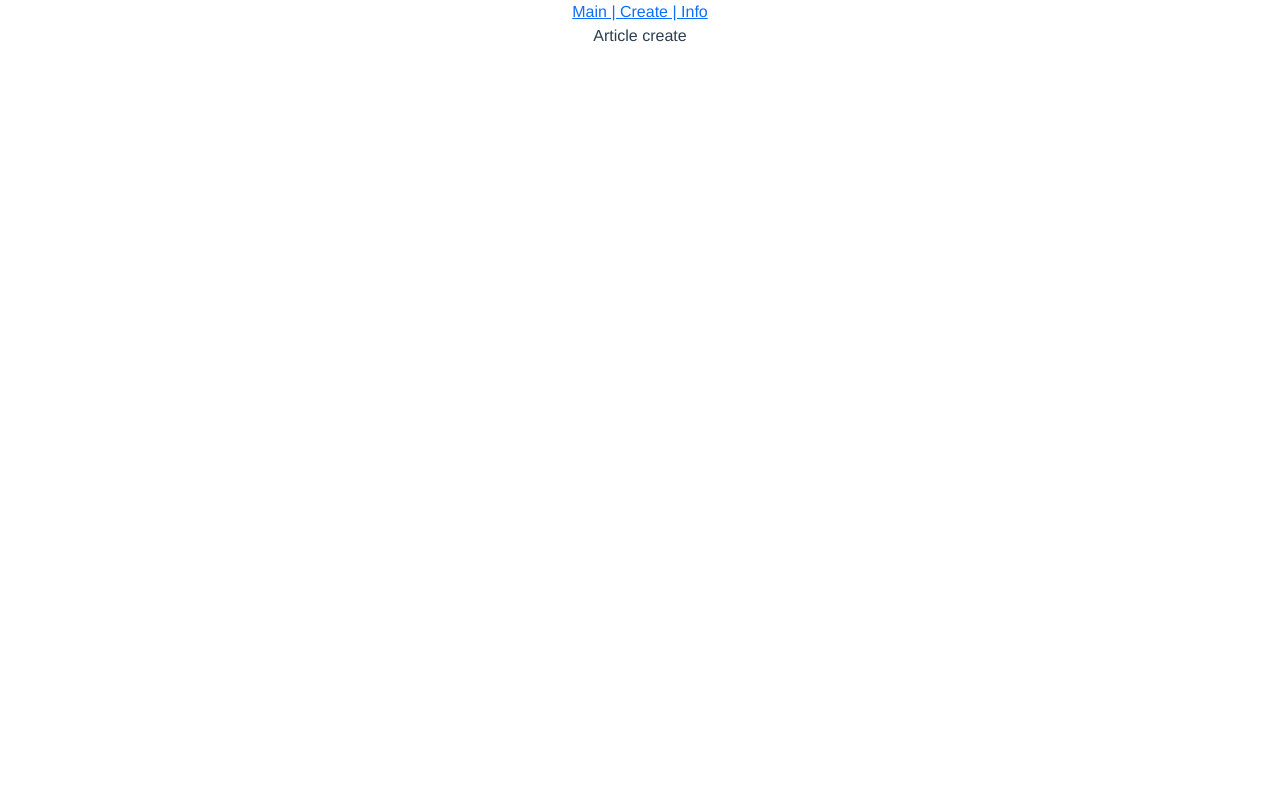
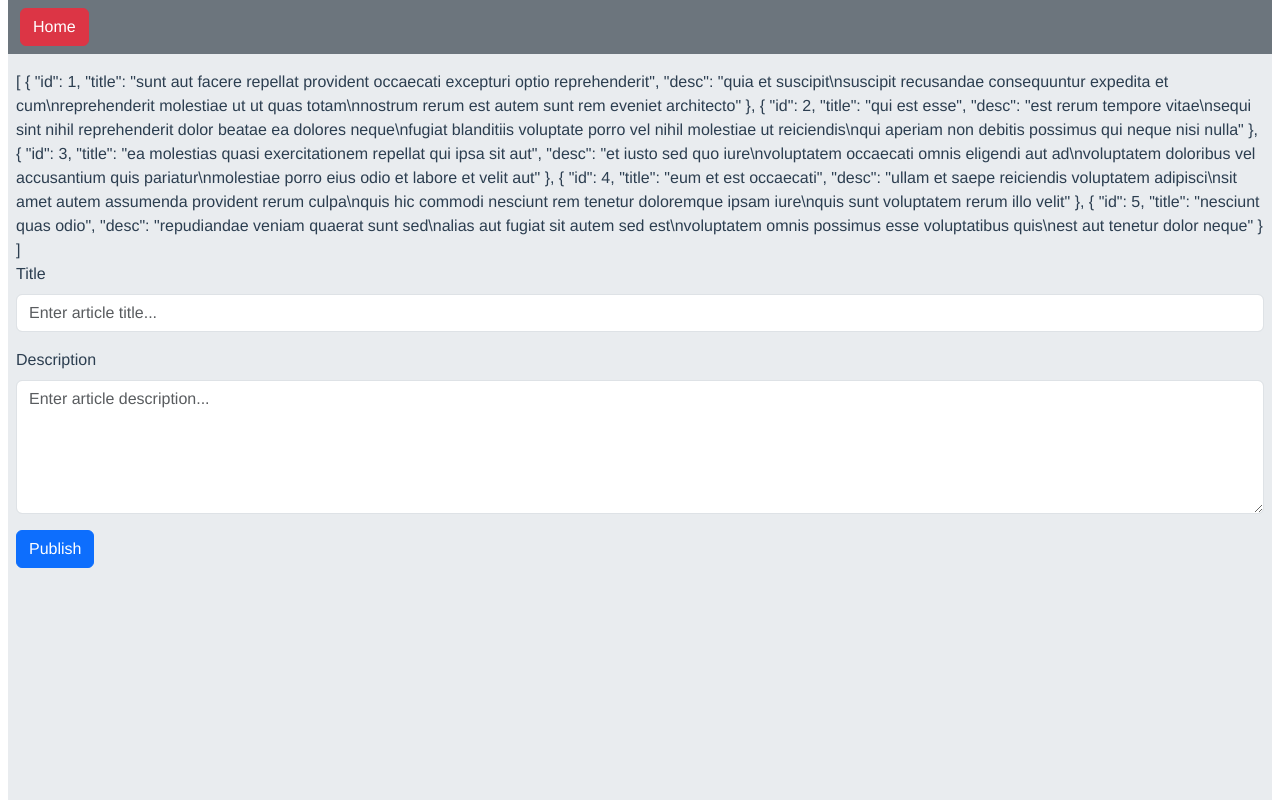
Before and after one commit to AnnaKhiz/Vue_hillel_KhizhniakAnna, a Vue app: page /create in a window 1280 px wide. Built offline with nearby package versions, Linux system fonts and the light colour scheme.

Commit message:
added main functional

```diff
--- a/package.json
+++ b/package.json
@@ -14,6 +14,7 @@
     "vue": "^3.2.13",
     "vue-router": "^4.4.0",
     "vue-yup-form": "^1.0.8",
+    "vuex": "^4.1.0",
     "yup": "^1.4.0"
   },
   "devDependencies": {
--- a/router.js
+++ b/router.js
@@ -5,14 +5,17 @@ const routes = [
   {
     path: '/',
     component: () => import("@/pages/ArticlesList.vue"),
+    props: true
   },
   {
     path: '/create',
     component: () => import("@/pages/ArticleCreate.vue"),
+    props: true
   },
   {
-    path: '/info',
+    path: '/article/:id',
     component: () => import("@/pages/ArticleInfo.vue"),
+    props: true
   }
 ]
 
--- a/src/App.vue
+++ b/src/App.vue
@@ -1,19 +1,23 @@
 <template>
+  <div class="container-fluid px-2 d-flex flex-column vh-100">
+    <nav-component />
 
-    <router-link to="/">Main | </router-link>
-    <router-link to="/create">Create | </router-link>
-    <router-link to="/info">Info</router-link>
 
-  <router-view />
+    <router-view />
+  </div>
+
 </template>
 
 <script>
 
 
 
+import NavComponent from "@/components/NavComponent.vue"
+
 export default {
   name: 'App',
   components: {
+    NavComponent
 
   },
 }
--- /dev/null
+++ b/src/components/NavComponent.vue
@@ -0,0 +1,18 @@
+<template>
+  <nav class="navbar bg-secondary">
+    <form class="container-fluid justify-content-start">
+      <button class="btn btn-danger me-2" type="button" @click="$router.push('/')">Home</button>
+    </form>
+  </nav>
+
+</template>
+
+<script>
+export default {
+  name: "NavComponent.vue"
+}
+</script>
+
+<style scoped>
+
+</style>
--- a/src/main.js
+++ b/src/main.js
@@ -2,10 +2,12 @@ import { createApp } from 'vue';
 import App from './App.vue';
 import 'bootstrap/dist/css/bootstrap.css';
 import router from "../router";
+import store from "../store"
 
 
 const app = createApp(App)
 
 app
+  .use(store)
   .use(router)
   .mount('#app')
--- a/src/pages/ArticleCreate.vue
+++ b/src/pages/ArticleCreate.vue
@@ -1,13 +1,110 @@
 <template>
-<div>Article create</div>
+  <div class="align-items-start py-3 px-2 bg-body-secondary text-start flex-grow-1">
+    {{getArticles}}
+    <form>
+      <div class="mb-3">
+        <label for="title" class="form-label">Title</label>
+        <input
+          v-model="newArticle.title"
+          type="text"
+          class="form-control"
+          placeholder="Enter article title..."
+          id="title"
+          @blur="validateField('title')"
+        >
+        <div v-if="errors.title" class="err-message">{{ errors.title }}</div>
+      </div>
+      <div class="mb-3">
+        <label for="description" class="form-label">Description</label>
+        <textarea
+          v-model="newArticle.desc"
+          class="form-control"
+          id="description"
+          placeholder="Enter article description..."
+          :rows="5"
+          @blur="validateField('desc')"
+        >
+
+        </textarea>
+        {{articles}}
+        <div v-if="errors.desc" class="err-message">{{ errors.desc }}</div>
+      </div>
+      <button type="submit" class="btn btn-primary" @click.prevent="publishArticle">Publish</button>
+    </form>
+  </div>
 </template>
 
 <script>
+import { reactive, ref } from 'vue';
+import { validationSchema } from '@/schemas/validationSchema';
+import {mapGetters, mapMutations} from "vuex";
 export default {
-  name: "ArticleCreate.vue"
+  name: "ArticleCreate.vue",
+  data() {
+    return {
+      articles: '',
+      newArticle: reactive({}),
+      errors: ref({}),
+      isValid: false
+    }
+  },
+  computed:{
+    ...mapGetters([
+      'getArticles'
+    ])
+  },
+  methods: {
+    ...mapMutations(['addArticle']),
+
+    async validateField(field) {
+      try {
+        await validationSchema.validateAt(field, this.newArticle);
+        this.errors[field] = null;
+      } catch (err) {
+        this.errors[field] = err.message;
+      }
+    },
+    async validate() {
+      try {
+        await validationSchema.validate(this.newArticle, { abortEarly: false });
+        this.errors = {};
+        return true;
+      } catch (err) {
+        const validationErrors = {};
+        err.inner.forEach((error) => {
+          validationErrors[error.path] = error.message;
+        });
+        this.errors = validationErrors;
+        return false;
+      }
+    },
+    async publishArticle() {
+      this.isValid = await this.validate();
+
+      if (!this.isValid) {
+        return
+      }
+
+      const newArticleId = this.getArticles.at(-1)
+
+      this.newArticle.id = newArticleId.id + 1
+      this.addArticle(this.newArticle)
+      this.newArticle = {}
+      this.errors = {}
+
+    }
+  },
+
 }
 </script>
 
 <style scoped>
-
+.err-message {
+  color: red;
+  font-size: 12px;
+}
+.submit-message {
+  color: green;
+  font-size: 12px;
+}
 </style>
--- a/src/pages/ArticleInfo.vue
+++ b/src/pages/ArticleInfo.vue
@@ -1,12 +1,52 @@
+<template>
+  <div class="align-items-start py-3 px-2 bg-body-secondary text-start flex-grow-1">
+    <div class="card">
+      <div class="card-body">
+        <h5 class="card-title fw-bold">{{article.id}}. {{article.title}}</h5>
+        <p class="card-text">{{article.desc}}</p>
 
-
-<template>
-<div>Article Info</div>
+      </div>
+    </div>
+  </div>
 </template>
 
 <script>
+import {mapGetters} from "vuex";
+
 export default {
-  name: "ArticleInfo.vue"
+  name: "ArticleInfo.vue",
+  props: {
+    id: {
+      type: String,
+      default: ''
+    }
+  },
+  data() {
+    return {
+      article: {}
+    }
+  },
+  computed: {
+    ...mapGetters([
+      'getArticles'
+    ]),
+
+
+  },
+  methods: {
+    findArticle() {
+      this.article = this.getArticles.find(el => el.id === +this.id)
+
+      if(!Object.values(this.article).length) {
+        return
+      }
+
+      return this.article
+    }
+  },
+  mounted() {
+    this.findArticle()
+  }
 }
 </script>
 
--- a/src/pages/ArticlesList.vue
+++ b/src/pages/ArticlesList.vue
@@ -1,11 +1,40 @@
-
-
 <template>
-<div>Articles list</div>
+  <div class="align-items-start py-3 px-2 bg-body-secondary text-start flex-grow-1">
+    <button type="button" class="btn btn-secondary mb-3" @click="$router.push('/create')">Add +</button>
+    <div class="row  ">
+      <div class="col-sm-6 mb-1" v-for="article in getArticles" :key="article.id">
+        <div class="card">
+          <div class="card-body">
+            <h5 class="card-title"><span class="fw-bold">{{article.id}}. </span>{{article.title}}</h5>
+            <p class="card-text">{{article.desc}}</p>
+            <button type="button" class="btn btn-outline-secondary mb-3" @click="$router.push(`/article/${article.id}`)">Show more</button>
+          </div>
+        </div>
+      </div>
+    </div>
+  </div>
 </template>
 <script >
+import { mapGetters } from "vuex";
+
 export default {
-  name: "ArticlesList.vue"
+  name: "ArticlesList.vue",
+  data() {
+    return {
+
+    }
+  },
+  computed: {
+    ...mapGetters([
+      'getArticles'
+    ])
+  },
+  methods: {
+
+  },
+  mounted() {
+
+  }
 }
 
 </script>
--- a/src/schemas/validationSchema.js
+++ b/src/schemas/validationSchema.js
@@ -2,6 +2,5 @@ import * as yup from 'yup';
 
 export const validationSchema = yup.object({
   title: yup.string().required("The title is required field"),
-  description: yup.string().required("The description is required field"),
-  status: yup.string().required("The status is required field"),
+  desc: yup.string().required("The description is required field"),
 });
--- /dev/null
+++ b/store.js
@@ -0,0 +1,47 @@
+import {createStore} from "vuex";
+
+const store = createStore({
+  state () {
+    return {
+      articles: [
+        {
+          "id": 1,
+          "title": "sunt aut facere repellat provident occaecati excepturi optio reprehenderit",
+          "desc": "quia et suscipit\nsuscipit recusandae consequuntur expedita et cum\nreprehenderit molestiae ut ut quas totam\nnostrum rerum est autem sunt rem eveniet architecto"
+        },
+        {
+          "id": 2,
+          "title": "qui est esse",
+          "desc": "est rerum tempore vitae\nsequi sint nihil reprehenderit dolor beatae ea dolores neque\nfugiat blanditiis voluptate porro vel nihil molestiae ut reiciendis\nqui aperiam non debitis possimus qui neque nisi nulla"
+        },
+        {
+          "id": 3,
+          "title": "ea molestias quasi exercitationem repellat qui ipsa sit aut",
+          "desc": "et iusto sed quo iure\nvoluptatem occaecati omnis eligendi aut ad\nvoluptatem doloribus vel accusantium quis pariatur\nmolestiae porro eius odio et labore et velit aut"
+        },
+        {
+          "id": 4,
+          "title": "eum et est occaecati",
+          "desc": "ullam et saepe reiciendis voluptatem adipisci\nsit amet autem assumenda provident rerum culpa\nquis hic commodi nesciunt rem tenetur doloremque ipsam iure\nquis sunt voluptatem rerum illo velit"
+        },
+        {
+          "id": 5,
+          "title": "nesciunt quas odio",
+          "desc": "repudiandae veniam quaerat sunt sed\nalias aut fugiat sit autem sed est\nvoluptatem omnis possimus esse voluptatibus quis\nest aut tenetur dolor neque"
+        },
+      ]
+    }
+  },
+  getters: {
+    getArticles(state) {
+      return state.articles
+    }
+  },
+  mutations: {
+    addArticle(state, payload) {
+      state.articles.push(payload)
+    }
+  }
+})
+
+export default store
```
Also changed, not shown: 1 other file (tests, documents, lock files or other folders).
